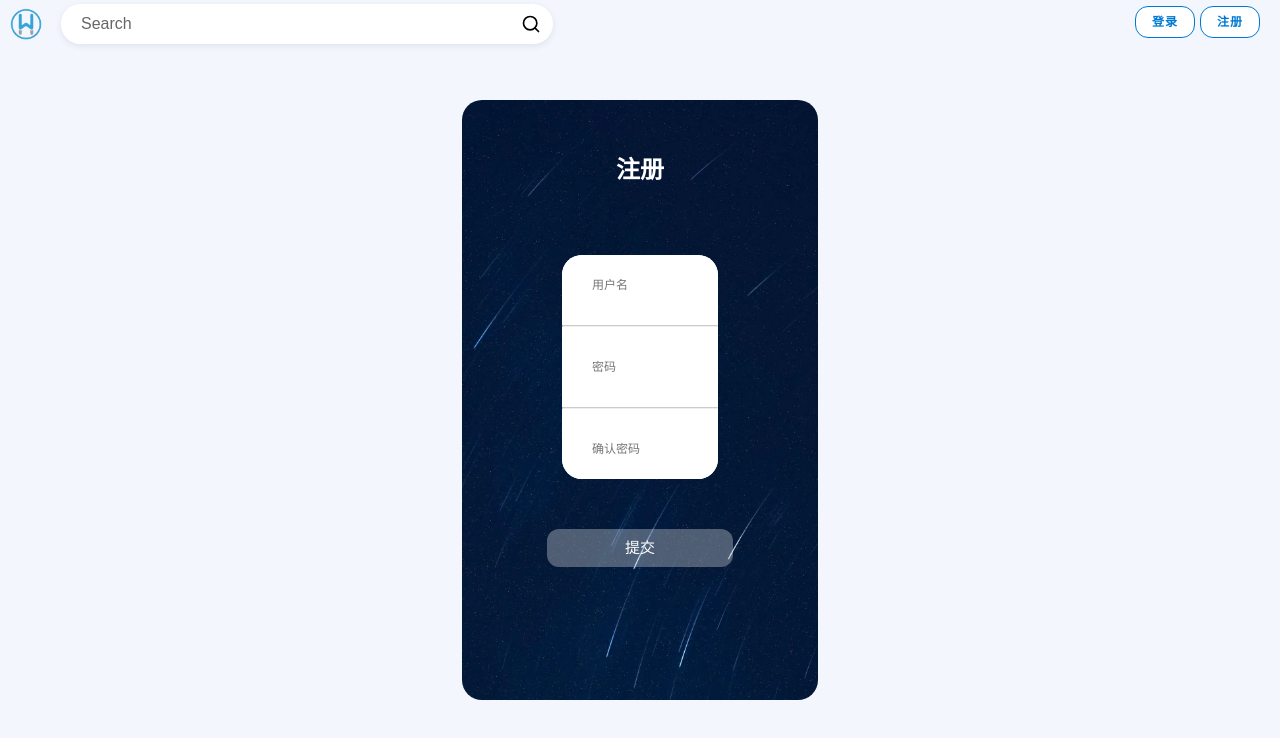
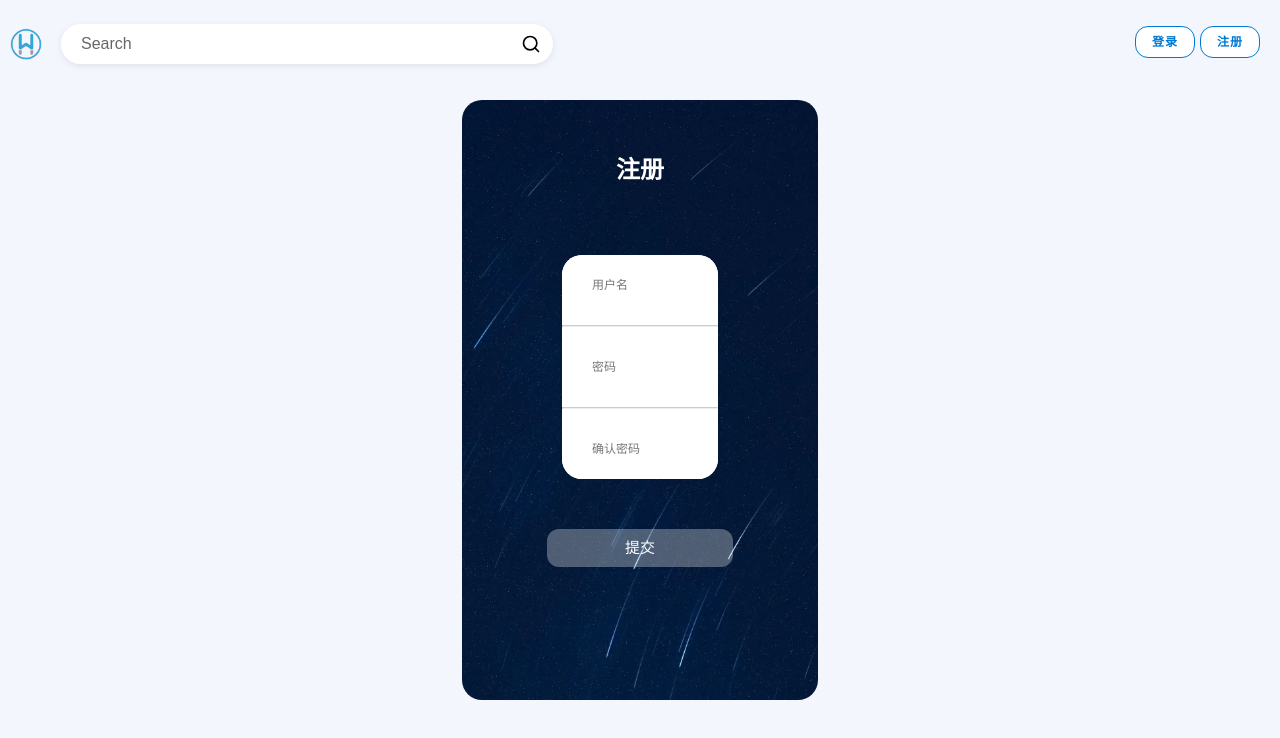
Before and after one commit to cauliflower-beep/huaye, a Vue app: page /signup in a window 1280 px wide. Shown: the top 738 px of the page. Built offline with nearby package versions, Linux system fonts and the light colour scheme.

Commit message:
微调部分样式

```diff
--- a/src/components/HeadBar.vue
+++ b/src/components/HeadBar.vue
@@ -81,6 +81,7 @@ export default {
 <!-- Add "scoped" attribute to limit CSS to this component only -->
 <style scoped lang="less">
 .header {
+  margin-top: 20px;
   width: 100%;
   height: 48px;
   position: fixed;
@@ -181,6 +182,8 @@ export default {
     display: flex;
     display: -webkit-flex;
     align-items: center;
+
+    //登录按钮
     .login-btn {
       background-color: #ffffff;
       flex-shrink: 0;
@@ -209,6 +212,8 @@ export default {
         margin-right: 10px;
       }
     }
+
+    //个人头像
     .user {
       width: auto;
       height: 24px;
```
Also changed, not shown: 1 other file (tests, documents, lock files or other folders).
